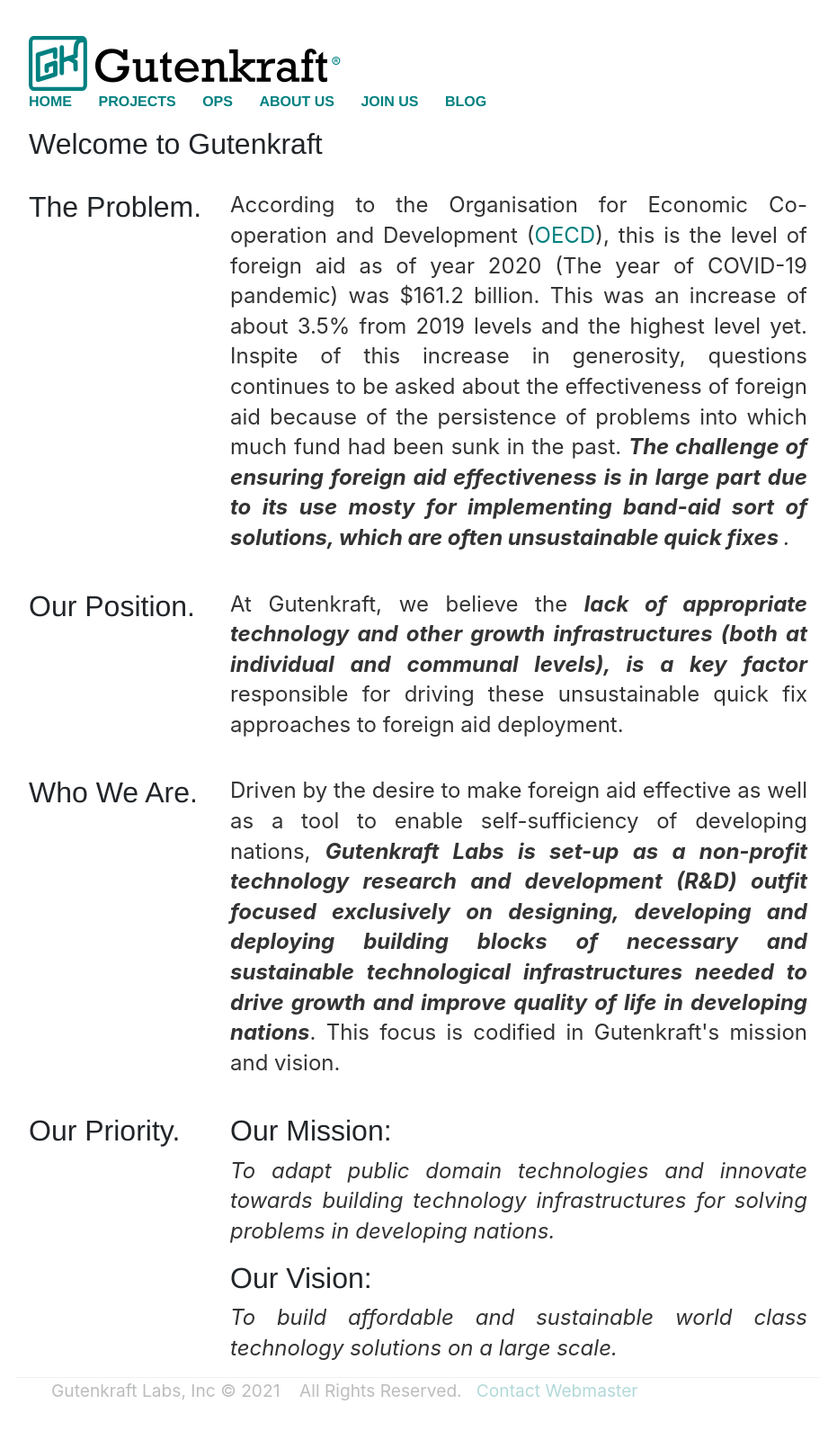
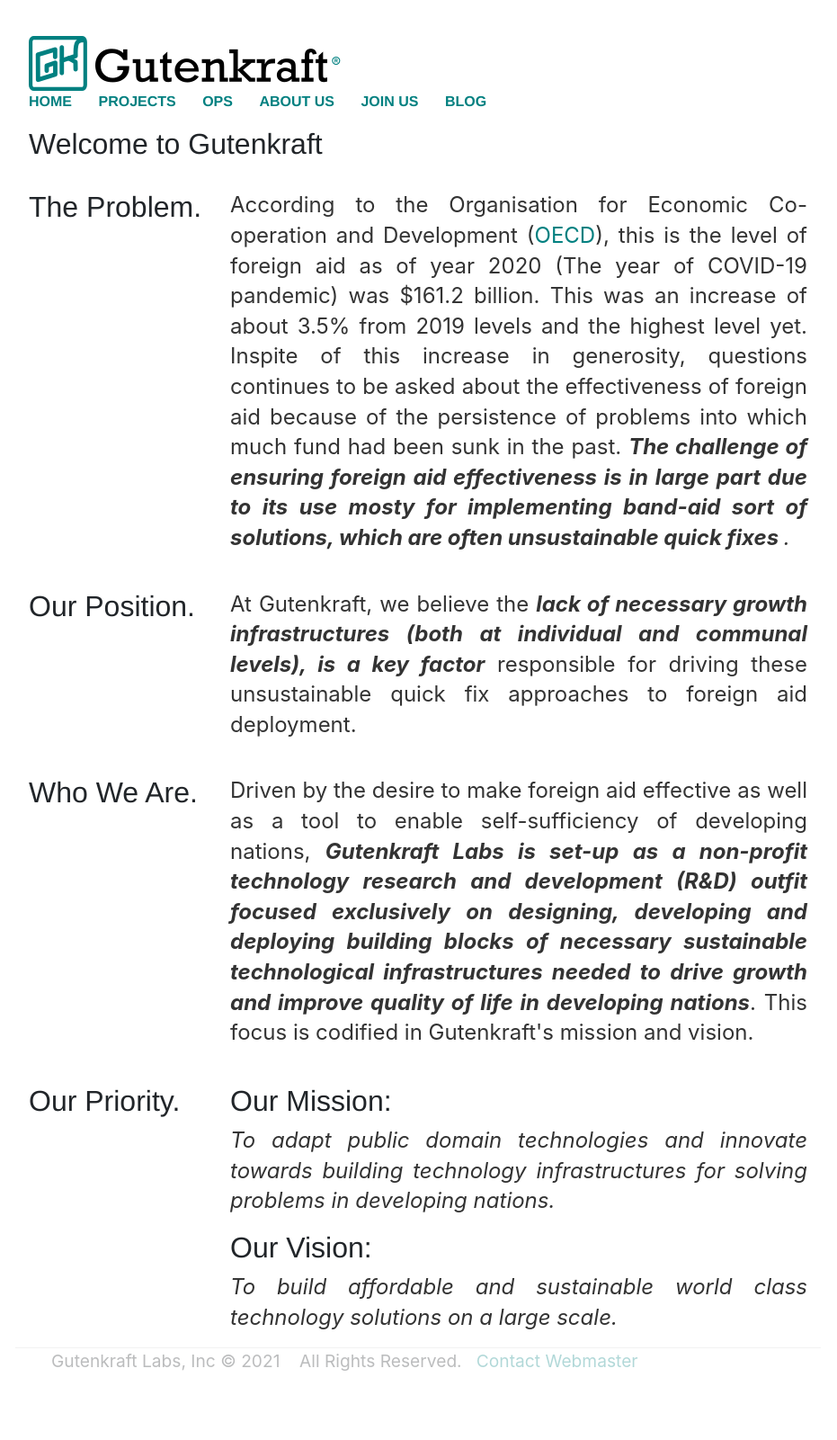
Before and after one commit to oferonmi/datafilik.github.io, a Jekyll site: the page built from index.html, in a window 1280 px wide. Shown: the whole page at 90% size, without its empty margins (175-1106 px from the left). Built offline with Jekyll 4.4.1, drawn with Linux system fonts in a browser that asks for light colours; after the commit the page ends 1567 px from its top, so only the background shows below that.

Commit message:
content update

```diff
--- a/index.html
+++ b/index.html
@@ -24,7 +24,7 @@ title: Gutenkraft - Adapt and Innovate for growth
 		</div>
 		<div class="col-9 text-start">
 			<p class="fs-2" align="justify">
-				At Gutenkraft, we believe the <em><b>lack of appropriate technology and other growth infrastructures (both at individual and communal levels), is a key
+				At Gutenkraft, we believe the <em><b>lack of necessary growth infrastructures (both at individual and communal levels), is a key
 				factor</b></em> responsible for driving these unsustainable quick fix approaches to foreign aid deployment.
 			</p>
 		</div>
@@ -36,7 +36,7 @@ title: Gutenkraft - Adapt and Innovate for growth
 		</div>
 		<div class="col-9 text-start">
 			<p class="fs-2" align="justify">
-				Driven by the desire to make foreign aid effective as well as a tool to enable self-sufficiency of developing nations, <em><b>Gutenkraft Labs is set-up as a non-profit technology research and development (R&D) outfit focused exclusively on designing, developing and deploying building blocks of necessary and sustainable technological infrastructures needed to drive growth and improve quality of life in developing nations</b></em>. This focus is codified in Gutenkraft's mission and vision.
+				Driven by the desire to make foreign aid effective as well as a tool to enable self-sufficiency of developing nations, <em><b>Gutenkraft Labs is set-up as a non-profit technology research and development (R&D) outfit focused exclusively on designing, developing and deploying building blocks of necessary sustainable technological infrastructures needed to drive growth and improve quality of life in developing nations</b></em>. This focus is codified in Gutenkraft's mission and vision.
 			</p>
 		</div>
 	</div><br>
--- a/ops/snc_op/index.html
+++ b/ops/snc_op/index.html
@@ -10,7 +10,7 @@ title: Gutenkraft - S&C Ops
     </p>
 
     <p align="justify">
-        Futhermore, it will <em>explore frontiers in the development and deployment of <b>smart hybrid machine network architectures</b></em>. Hybrid architecture are modular in nature can operate in a centralized as well as a descentralized mode. Blockchains and other peer-to-peer systems already provide certain foundations that can be built upon for creating such systems.
+        Futhermore, it will <em>explore frontiers in the development and deployment of <b>smart hybrid network architectures</b></em>. Hybrid architecture are modular in nature can operate in a centralized as well as a descentralized mode. Blockchains and other peer-to-peer systems already provide certain foundations that can be built upon for creating such systems.
     </p>
 
     <p align="justify">
```
